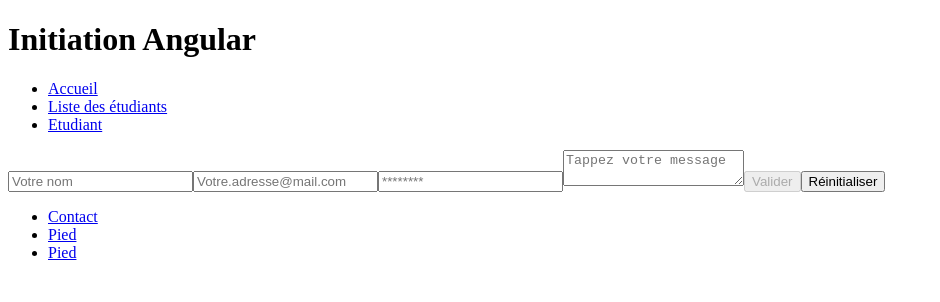
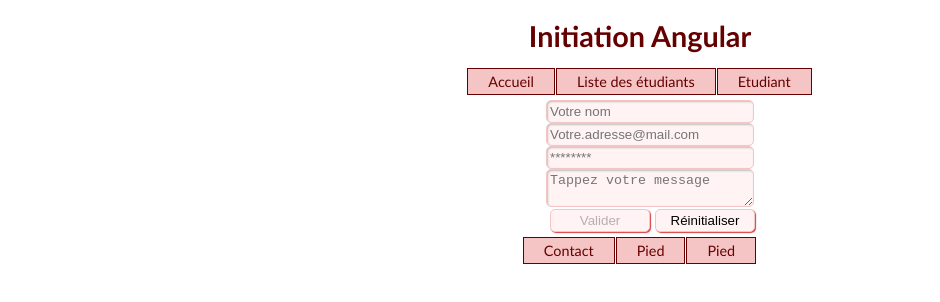
Before and after one commit to OrdilHub/Projet_Angular, an Angular app: page /contact in a window 1280 px wide. Shown: the top 302 px of the page, without its empty margins (0-940 px from the left). Built offline with nearby package versions, Linux system fonts and the light colour scheme.

Commit message:
Un peu de CSS

```diff
--- a/src/app/app.component.css
+++ b/src/app/app.component.css
@@ -0,0 +1,13 @@
+section, header,footer {
+    margin: 0 ;
+    padding: 0 ;
+    list-style: none ;
+    text-align: center ;
+    font-family:"trebuchet ms",sans-serif;
+    font-size:90%;
+
+    }
+
+header{
+    color: #600 ;
+}
--- a/src/app/contact/contact.component.css
+++ b/src/app/contact/contact.component.css
@@ -0,0 +1,61 @@
+section{
+    margin: 0 ;
+    padding: 0 ;
+    list-style: none ;
+    text-align: center ;
+    font-family:"trebuchet ms",sans-serif;
+    font-size:90%;
+}
+form {
+    margin: 0 ;
+    padding: 0 ;
+    position:relative;
+    left:40%;
+    list-style: none ;
+    text-align: center ;
+    font-family:"trebuchet ms",sans-serif;
+    font-size:90%;
+    padding:10px;
+    width:20%;
+}
+   fieldset {
+    padding:0 20px 20px 20px;
+    margin-bottom:10px;
+    border:1px solid #DF3F3F;
+}
+legend {
+    color:#DF3F3F;
+    font-weight:bold
+}
+label {
+    margin-top:10px;
+    display:block;
+}
+label.inline {
+    display:inline;
+    margin-right:50px;
+}
+input, textarea, select, option {
+    background-color:#FFF3F3;
+}
+input, textarea, select {
+    padding:3px;
+    border:1px solid #F5C5C5;
+    border-radius:5px;
+    width:200px;
+    box-shadow:1px 1px 2px #C0C0C0 inset;
+}
+select {
+    margin-top:10px;
+}
+input[type=radio] {
+    background-color:transparent;
+    border:none;
+    width:10px;
+}
+input[type=submit], input[type=reset] {
+    width:100px;
+    margin-left:5px;
+    box-shadow:1px 1px 1px #D83F3D;
+    cursor:pointer;
+}
--- a/src/app/eleve/eleve.component.css
+++ b/src/app/eleve/eleve.component.css
@@ -0,0 +1,10 @@
+article{
+    padding: 4px 20px ;
+    color: #600 ;
+    font: 1em "Trebuchet MS",Arial,sans-serif ;
+    line-height: 1em ;
+    text-align: center ;
+    text-decoration: none ;
+    position:relative;
+
+}
--- a/src/app/eleve/eleve.component.html
+++ b/src/app/eleve/eleve.component.html
@@ -4,3 +4,7 @@
 	<h3>Nom: {{serviceEle.listeEleves[indexEleve].nom}} - Prenom: {{serviceEle.listeEleves[indexEleve].prenom}}</h3>
 	<img [src]="serviceEle.listeEleves[indexEleve].photo">
 </article>
+<article *ngIf="indexEleve <0">
+	<h3>Aucun étudiant sélectionné</h3>
+
+</article>
--- a/src/app/eleves/eleves.component.css
+++ b/src/app/eleves/eleves.component.css
@@ -0,0 +1,9 @@
+article{
+    padding: 4px 20px ;
+    color: #600 ;
+    position:relative;
+    font: 1em "Trebuchet MS",Arial,sans-serif ;
+    line-height: 1em ;
+    text-align: center ;
+    text-decoration: none ;
+}
--- a/src/app/menu/menu.component.css
+++ b/src/app/menu/menu.component.css
@@ -0,0 +1,25 @@
+ul{
+    margin: 0 ;
+    padding: 0 ;
+    list-style: none ;
+    text-align: center ;
+}
+
+
+li {
+    display: inline;
+    margin-right: 1px ;
+    color: #fff ;
+    background: #F5C5C5 ;
+  }
+
+  li a {
+    padding: 4px 20px ;
+    background: #F5C5C5 ;
+    color: #600 ;
+    border: 1px solid #600 ;
+    font: 1em "Trebuchet MS",Arial,sans-serif ;
+    line-height: 1em ;
+    text-align: center ;
+    text-decoration: none ;
+ }
--- a/src/app/pied/pied.component.css
+++ b/src/app/pied/pied.component.css
@@ -0,0 +1,24 @@
+ul{
+    margin: 0 ;
+    padding: 0 ;
+    list-style: none ;
+    text-align: center ;
+}
+
+
+li {
+    display: inline;
+    margin-right: 1px ;
+    color: #fff ;
+    background:#F5C5C5;
+  }
+li a {
+    padding: 4px 20px ;
+    background: #F5C5C5 ;
+    color: #600 ;
+    border: 1px solid #600 ;
+    font: 1em "Trebuchet MS",Arial,sans-serif ;
+    line-height: 1em ;
+    text-align: center ;
+    text-decoration: none ;
+ }
```
